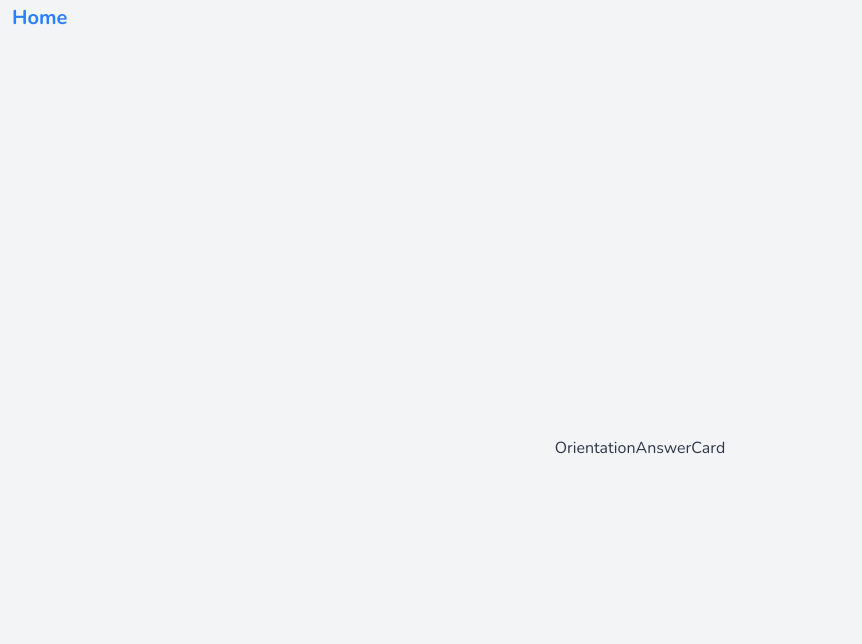
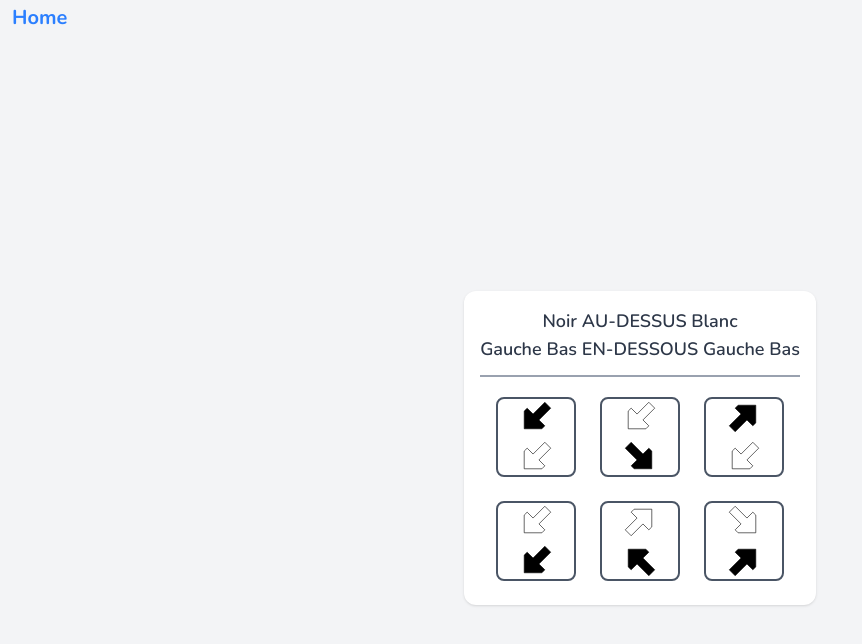
Before and after one commit to AralachDeRiv/random-memo-exo, a React (Vite) app: page /orientation in a window 1280 px wide. Both pictures are taken after a click on the button "Valider". Shown: the top 644 px of the page, without its empty margins (0-862 px from the left). Built offline with nearby package versions, Linux system fonts and the light colour scheme.

Commit message:
set up logic orientationanswercard

```diff
--- a/src/components/orientation/OrientationAnswerCard.jsx
+++ b/src/components/orientation/OrientationAnswerCard.jsx
@@ -1,4 +1,6 @@
 import React from "react";
+import blackArrow from "../../assets/blackArrow.svg";
+import whiteArrow from "../../assets/whiteArrow.svg";
 
 const directionToDegrees = {
   "up-right": 45,
@@ -9,13 +11,24 @@ const directionToDegrees = {
 const colors = ["black", "white"];
 const directions = ["up-right", "up-left", "down-right", "down-left"];
 
+const translations = {
+  black: "Noir",
+  white: "Blanc",
+  "up-right": "Droite Haut",
+  "up-left": "Gauche Haut",
+  "down-right": "Droite Bas",
+  "down-left": "Gauche Bas",
+  topAboveBottom: "AU-DESSUS",
+  bottomAboveTop: "EN-DESSOUS",
+};
+
 const getRandomItem = (array) => {
   return array[Math.floor(Math.random() * array.length)];
 };
 
 const generateRule = () => {
   const topColor = getRandomItem(colors);
-  const bottomColor = getRandomItem(colors);
+  const bottomColor = getRandomItem(colors.filter((c) => c !== topColor));
 
   const topDirection = getRandomItem(directions);
   const bottomDirection = getRandomItem(directions);
@@ -38,20 +51,24 @@ const generateRule = () => {
 };
 
 const buildOptionFromRule = ([colorRule, directionRule]) => {
-  const getBasedOnRule = (rule) => {
-    return rule.relation === "topAboveBottom"
-      ? { top: rule.top, bottom: rule.bottom }
-      : { top: rule.bottom, bottom: rule.top };
-  };
+  const colorCombo =
+    colorRule.relation === "topAboveBottom"
+      ? { top: colorRule.top, bottom: colorRule.bottom }
+      : { top: colorRule.bottom, bottom: colorRule.top };
+
+  const directionCombo =
+    directionRule.relation === "topAboveBottom"
+      ? { top: directionRule.top, bottom: directionRule.bottom }
+      : { top: directionRule.bottom, bottom: directionRule.top };
 
   return {
     top: {
-      color: getBasedOnRule(colorRule).top,
-      direction: getBasedOnRule(directionRule).top,
+      color: colorCombo.top,
+      direction: directionCombo.top,
     },
     bottom: {
-      color: getBasedOnRule(colorRule).bottom,
-      direction: getBasedOnRule(directionRule).bottom,
+      color: colorCombo.bottom,
+      direction: directionCombo.bottom,
     },
     isCorrect: true,
   };
@@ -61,7 +78,7 @@ const generateWrongOptions = (correctOption, colors, directions) => {
   const wrongOptions = [];
 
   while (wrongOptions.length < 5) {
-    let option = JSON.parse(JSON.stringify(correctOption)); // deep clone
+    let option = JSON.parse(JSON.stringify(correctOption));
 
     const errorType = getRandomItem(["color", "direction", "invert", "random"]);
 
@@ -73,16 +90,27 @@ const generateWrongOptions = (correctOption, colors, directions) => {
         option.top.color = getRandomItem(
           colors.filter((c) => c !== option.top.color)
         );
+        option.bottom.color = getRandomItem(
+          colors.filter((c) => c !== option.bottom.color)
+        );
         break;
       case "direction":
-        option.bottom.direction = getRandomItem(
-          directions.filter((d) => d !== option.bottom.direction)
-        );
+        if (Math.random() < 0.5) {
+          option.bottom.direction = getRandomItem(
+            directions.filter((d) => d !== option.bottom.direction)
+          );
+        } else {
+          option.top.direction = getRandomItem(
+            directions.filter((d) => d !== option.top.direction)
+          );
+        }
         break;
       case "random":
         option.top.color = getRandomItem(colors);
         option.top.direction = getRandomItem(directions);
-        option.bottom.color = getRandomItem(colors);
+        option.bottom.color = getRandomItem(
+          colors.filter((c) => c !== option.top.color)
+        );
         option.bottom.direction = getRandomItem(directions);
         break;
     }
@@ -126,10 +154,75 @@ const generateQuestionSet = () => {
 
 const OrientationAnswerCard = ({
   numberOfQuestions,
-  listOfResults,
-  setListOfResults,
+  setNumberOfQuestions,
+  setFinished,
 }) => {
-  return <div>OrientationAnswerCard</div>;
+  const { rule, options } = generateQuestionSet();
+  const [colorRule, directionRule] = rule;
+
+  return (
+    <div className="card text-md sm:text-lg font-semibold flex flex-col items-center gap-3">
+      <div className="flex flex-col items-center">
+        <p className="whitespace-nowrap text-center">
+          {translations[colorRule.top] +
+            " " +
+            translations[colorRule.relation] +
+            " " +
+            translations[colorRule.bottom]}
+        </p>
+
+        <p className="whitespace-nowrap text-center">
+          {translations[directionRule.top] +
+            " " +
+            translations[directionRule.relation] +
+            " " +
+            translations[directionRule.bottom]}
+        </p>
+      </div>
+
+      <div className="w-full h-0.5 bg-gray-400"></div>
+
+      <div className="grid grid-cols-3 grid-rows-2 gap-2">
+        {options.map((option, index) => {
+          const topDegrees = directionToDegrees[option.top.direction];
+          const bottomDegrees = directionToDegrees[option.bottom.direction];
+          const topColor = option.top.color;
+          const bottomColor = option.bottom.color;
+
+          return (
+            <div
+              key={index}
+              className="flex flex-col justify-center items-center w-20 h-20 border-2 border-gray-600 rounded-lg m-2"
+            >
+              <div
+                className="w-10 h-10 flex items-center justify-center border-gray-600 "
+                style={{
+                  transform: `rotate(${topDegrees}deg)`,
+                }}
+              >
+                <img
+                  src={topColor == "white" ? whiteArrow : blackArrow}
+                  alt="top-arrow"
+                />
+              </div>
+
+              <div
+                className="w-10 h-10 flex items-center justify-center border-gray-600 "
+                style={{
+                  transform: `rotate(${bottomDegrees}deg)`,
+                }}
+              >
+                <img
+                  src={bottomColor == "white" ? whiteArrow : blackArrow}
+                  alt="top-arrow"
+                />
+              </div>
+            </div>
+          );
+        })}
+      </div>
+    </div>
+  );
 };
 
 export default OrientationAnswerCard;
--- a/src/pages/Orientation.jsx
+++ b/src/pages/Orientation.jsx
@@ -5,21 +5,21 @@ import OrientationAnswerCard from "../components/orientation/OrientationAnswerCa
 
 const Orientation = () => {
   const [numberOfQuestions, setNumberOfQuestions] = useState(null);
-  const [listOfResults, setListOfResults] = useState([]);
+  const [finished, setFinished] = useState(false);
 
   return (
     <div className="min-h-screen w-full pt-24 px-5 flex items-center justify-center">
       <BackHomeBtn />
 
-      {!numberOfQuestions && (
+      {!numberOfQuestions && !finished && (
         <OrientationsSettingsForm setNumberOfQuestions={setNumberOfQuestions} />
       )}
 
-      {numberOfQuestions <= 1 && listOfResults.length <= numberOfQuestions && (
+      {numberOfQuestions >= 1 && (
         <OrientationAnswerCard
           numberOfQuestions={numberOfQuestions}
-          listOfResults={listOfResults}
-          setListOfResults={setListOfResults}
+          setNumberOfQuestions={setNumberOfQuestions}
+          setFinished={setFinished}
         />
       )}
     </div>
```
